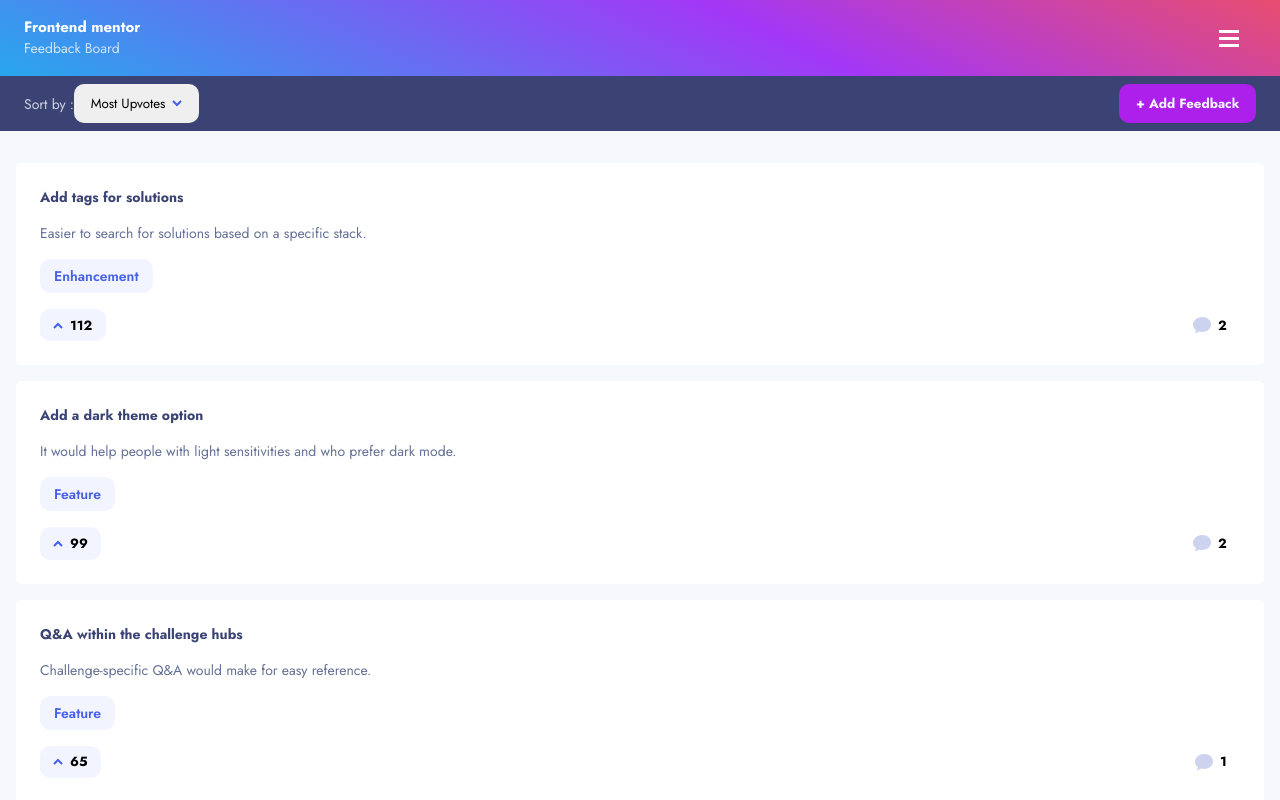
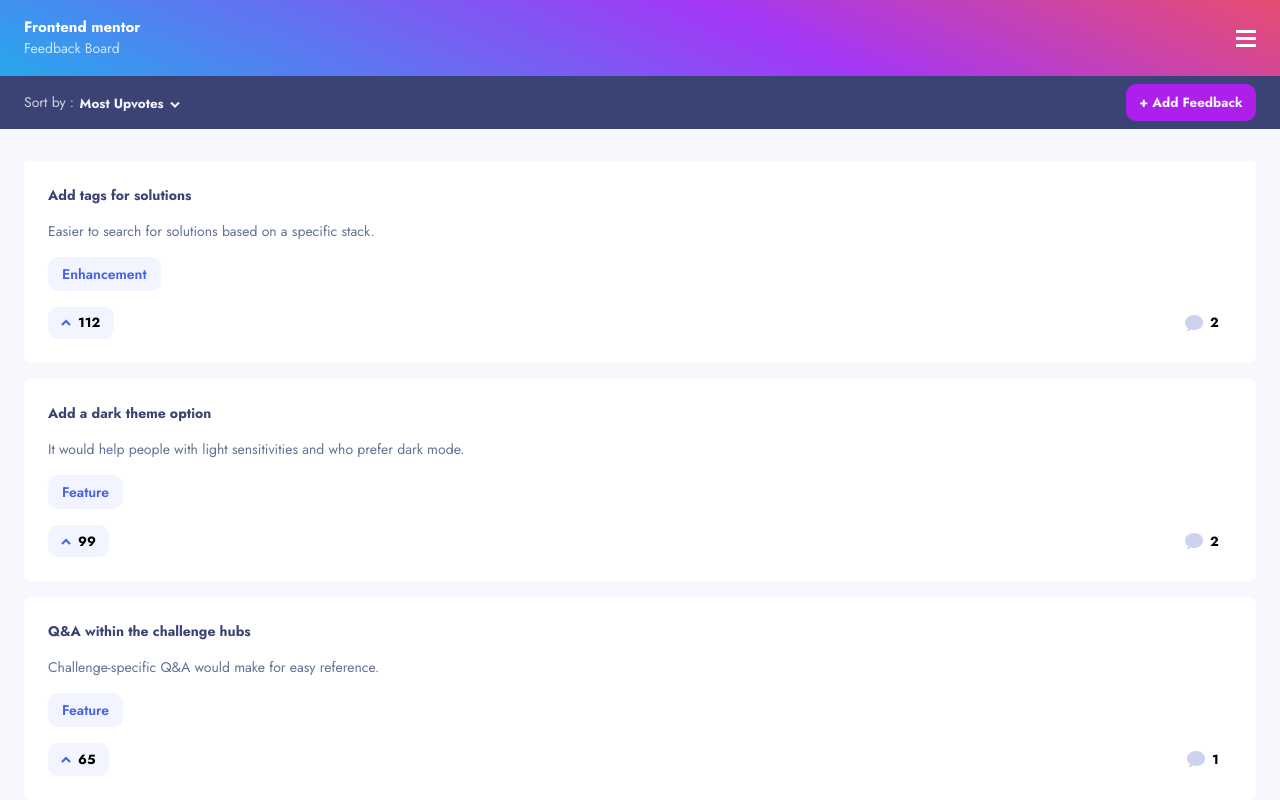
Before and after one commit to ReversalGM/product-feedback-app, a React (Vite) app: page / in a window 1280 px wide. Shown: the top 800 px of the page. Built offline with nearby package versions, Linux system fonts and the light colour scheme.

Commit message:
chore: Update CSS styles for FeedbackMain and Button components

```diff
--- a/src/components-pages/FeedbackMain/FeedbackMain.css
+++ b/src/components-pages/FeedbackMain/FeedbackMain.css
@@ -85,7 +85,7 @@
   transform: translateY(2.5%);
 }
 
-.feedback__filter-btn>.btnIconRight {
+.feedback__filter-btn > .btn__icon--right {
   /* filter to change svg color to  --secondary-pale-moon: #f2f4ff; */
   filter: brightness(0) saturate(100%) invert(100%) sepia(67%) saturate(1913%)
     hue-rotate(179deg) brightness(105%) contrast(105%);
@@ -96,7 +96,7 @@
   color: var(--secondary-pale-moon);
   font-weight: 700;
   background-color: var(--primary-purple);
-  padding: 0.75rem 1rem;
+  padding: 0.66em 1em;
   border-radius: 0.75em;
 }
 
@@ -104,6 +104,6 @@
   display: flex;
   flex-direction: column;
   gap: 1rem;
-  padding: 2rem 1rem;
+  padding: 2rem 1.5rem;
   background-color: var(--secondary-white);
 }
--- a/src/components/Button/Button.css
+++ b/src/components/Button/Button.css
@@ -6,7 +6,6 @@
   justify-content: center;
   align-items: center;
   gap: 0.5em;
-  padding: 0.75em 1.25em;
   border-radius: 0.75em;
   cursor: pointer;
 }
--- a/src/components/Dropdown/Dropdown.jsx
+++ b/src/components/Dropdown/Dropdown.jsx
@@ -17,7 +17,7 @@
       <Button
         clickHandler={() => setActive((curVal) => !curVal)}
         {...props.btnProps}
-        className="Dropdown__button"
+        className={`Dropdown__button ${props.btnProps?.className}`}
       >
         {props.value}
       </Button>
```
